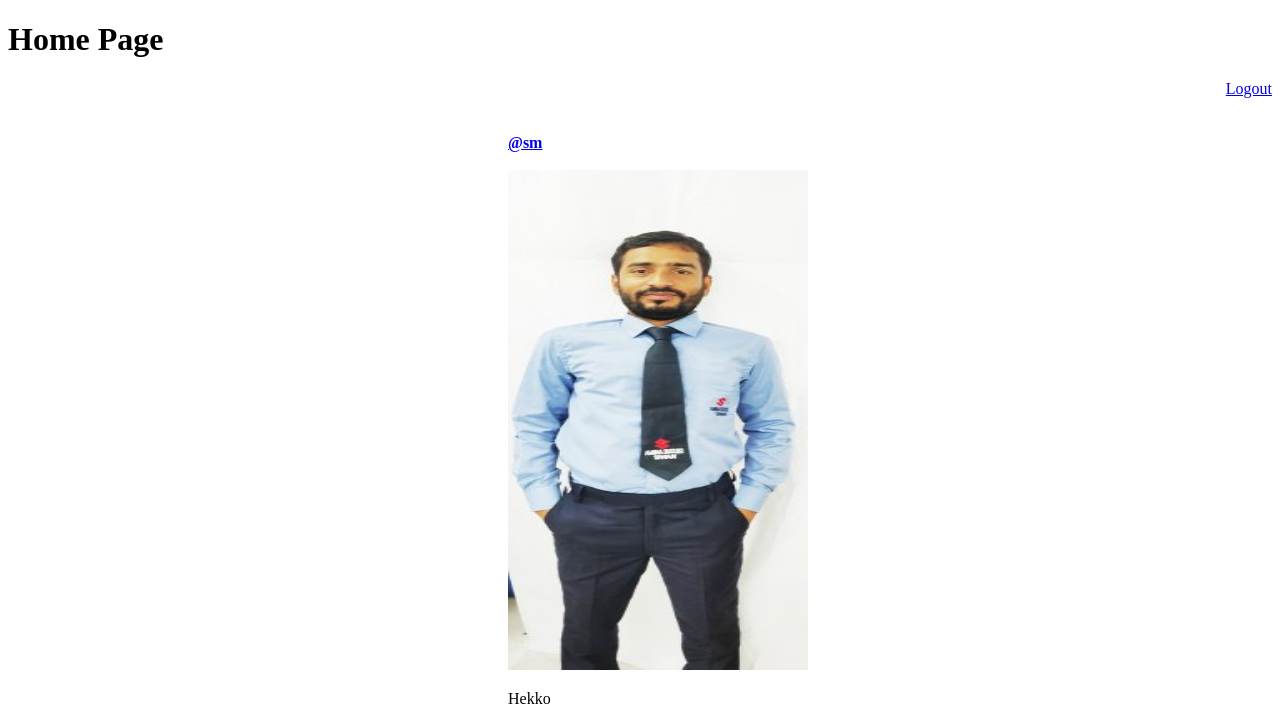
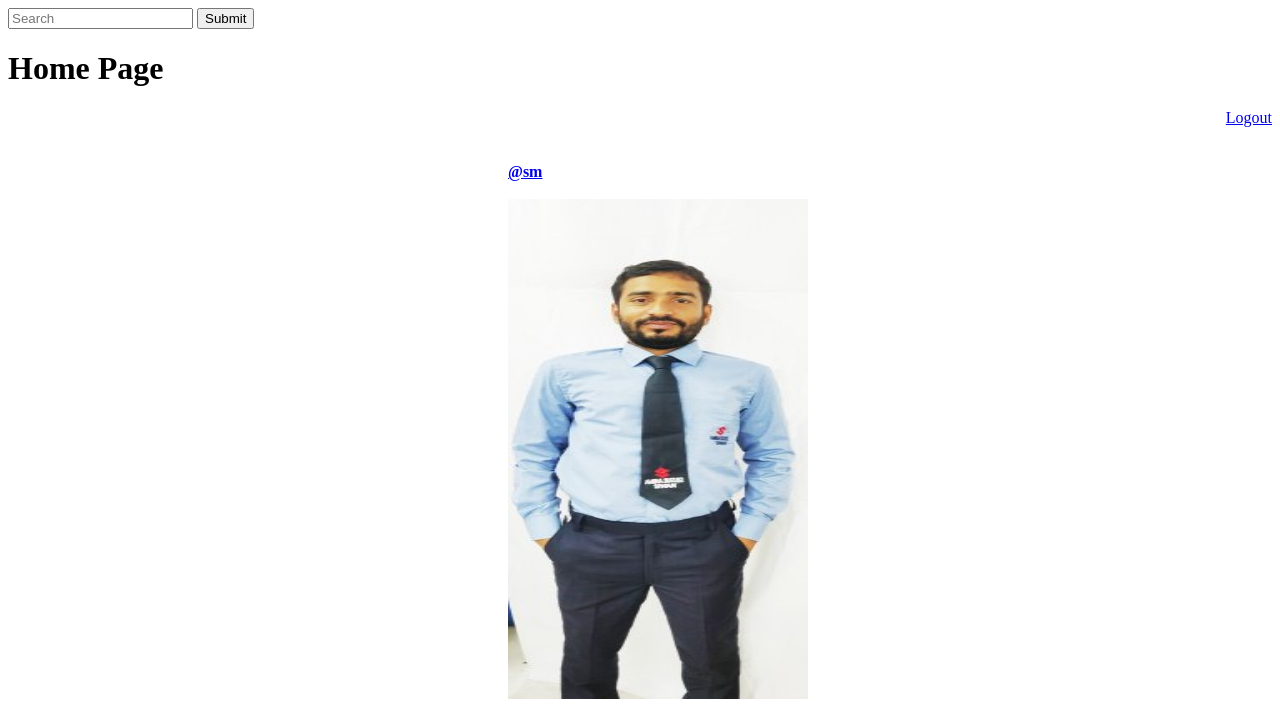
Before and after one commit to Harshith-19/socialBook, a Django app: template templates/index.html in a window 1280 px wide. Shown: the top 706 px of the page. Run offline with Django 4.2, Linux system fonts and the light colour scheme; the template is opened without the code that fills it: values that come from a table or form of the project are taken from there, others are empty; data comes from the database, SQL or seed files in the repository.

Commit message:
search feature added

```diff
--- a/core/urls.py
+++ b/core/urls.py
@@ -11,5 +11,6 @@ urlpatterns = [
     path('profile/<str:name>', views.profile, name='profile'),
     path('like-post', views.like_post, name='like-post'),
     path('follow', views.follow, name='follow'),
+    path('search',views.search,name='search')
     # path('<comments/<str:id>', views.upload, name='upload'),
 ]
--- a/templates/index.html
+++ b/templates/index.html
@@ -7,6 +7,12 @@
     <title>Home</title>
 </head>
 <body>
+<header>
+    <form action="/search">
+        <input type="text" name="search" placeholder="Search">
+        <button type="submit">Submit </button>
+    </form>
+</header>
 <h1>Home Page</h1>
 <div style="text-align:right">
     <a href="/logout"> Logout </a>
```
Also changed, not shown: core/views.py (+10 -4 lines), templates/search.html (added, +12 -0 lines).
